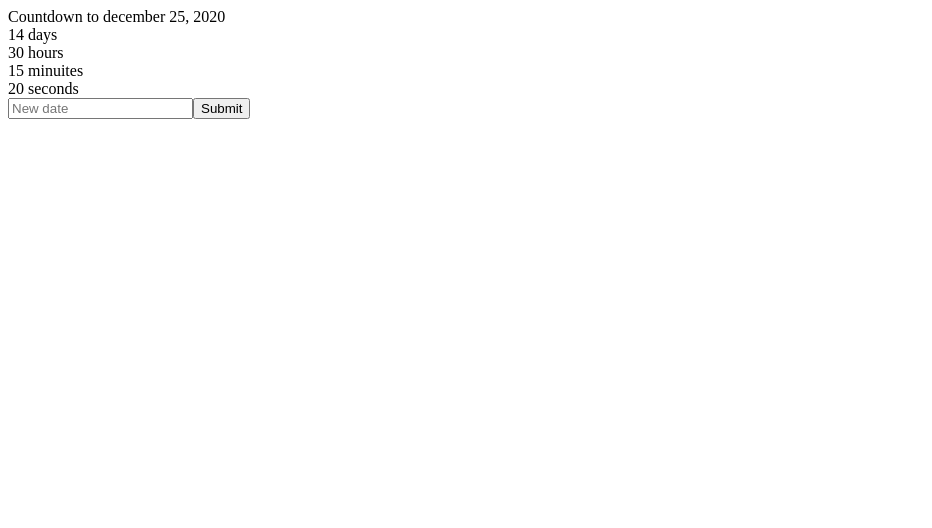
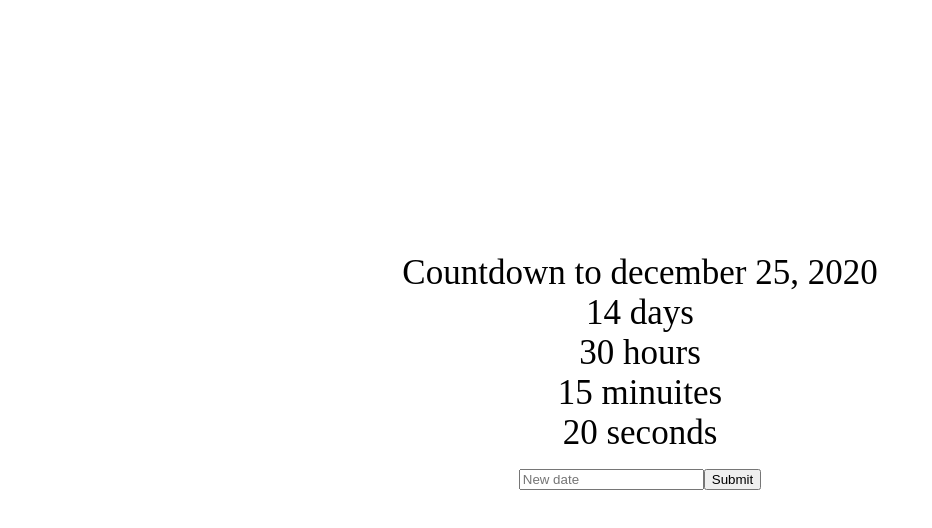
Before and after one commit to YakubuAmidu/Evaluation, a React (Create React App) app: page / in a window 1280 px wide. Shown: the top 528 px of the page, without its empty margins (0-932 px from the left). Built offline with nearby package versions, Linux system fonts and the light colour scheme.

Commit message:
Commiting changes

```diff
--- a/src/App.jsx
+++ b/src/App.jsx
@@ -1,17 +1,17 @@
 import React, { Component } from 'react';
-import './App';
+import './App.css';
 
 class App extends Component {
   render() {
     return (
-    <div>
-   <div>Countdown to december 25, 2020</div>
+    <div className="App">
+   <div className="App-title">Countdown to december 25, 2020</div>
 
    <div>
-   <div>14 days</div>
-   <div>30 hours</div>
-   <div>15 minuites</div>
-   <div>20 seconds</div>
+   <div className="clock-days">14 days</div>
+   <div className="clock-hours">30 hours</div>
+   <div className="clock-minuites">15 minuites</div>
+   <div className="clock-seconds">20 seconds</div>
    </div>
 
    <div>
```
